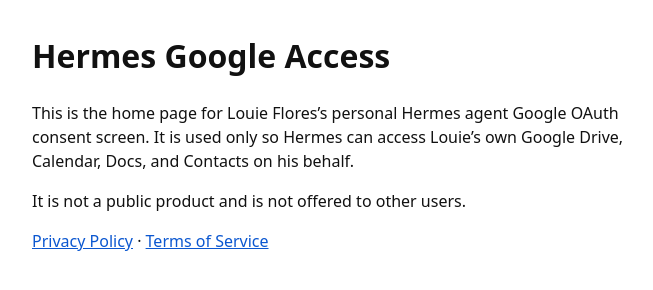
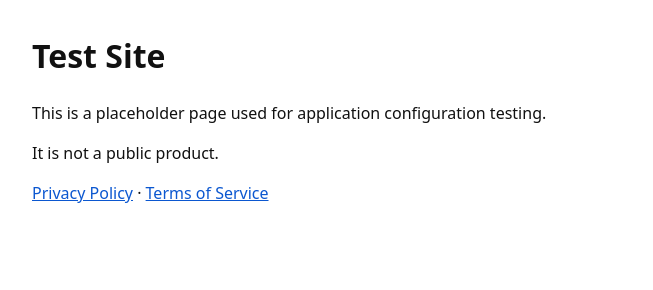
Before and after one commit to louiejf1/hermes-oauth-pages, a plain HTML site: page index.html in a window 1280 px wide. Shown: the whole page, without its empty margins (288-941 px from the left). Drawn offline with Linux system fonts and the light colour scheme.

Commit message:
Update index.html

```diff
--- a/index.html
+++ b/index.html
@@ -3,16 +3,16 @@
 <head>
   <meta charset="utf-8">
   <meta name="viewport" content="width=device-width, initial-scale=1">
-  <title>Hermes Google Access</title>
+  <title>Test Site</title>
   <style>
     body { font-family: system-ui, sans-serif; max-width: 40rem; margin: 2rem auto; padding: 0 1rem; line-height: 1.5; color: #111; }
     a { color: #0b57d0; }
   </style>
 </head>
 <body>
-  <h1>Hermes Google Access</h1>
-  <p>This is the home page for Louie Flores&rsquo;s personal Hermes agent Google OAuth consent screen. It is used only so Hermes can access Louie&rsquo;s own Google Drive, Calendar, Docs, and Contacts on his behalf.</p>
-  <p>It is not a public product and is not offered to other users.</p>
+  <h1>Test Site</h1>
+  <p>This is a placeholder page used for application configuration testing.</p>
+  <p>It is not a public product.</p>
   <p><a href="privacy.html">Privacy Policy</a> · <a href="terms.html">Terms of Service</a></p>
 </body>
 </html>
```
